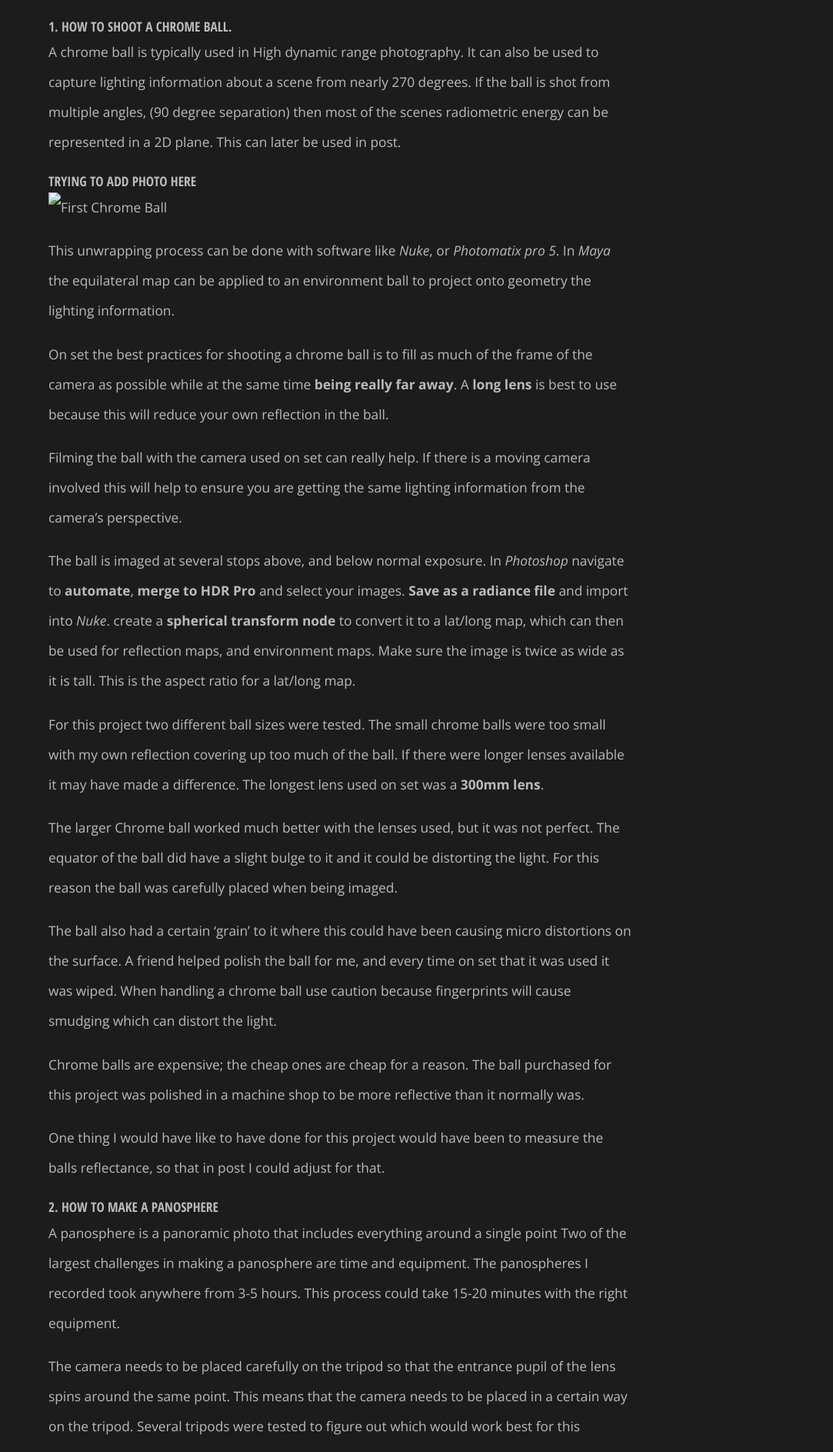
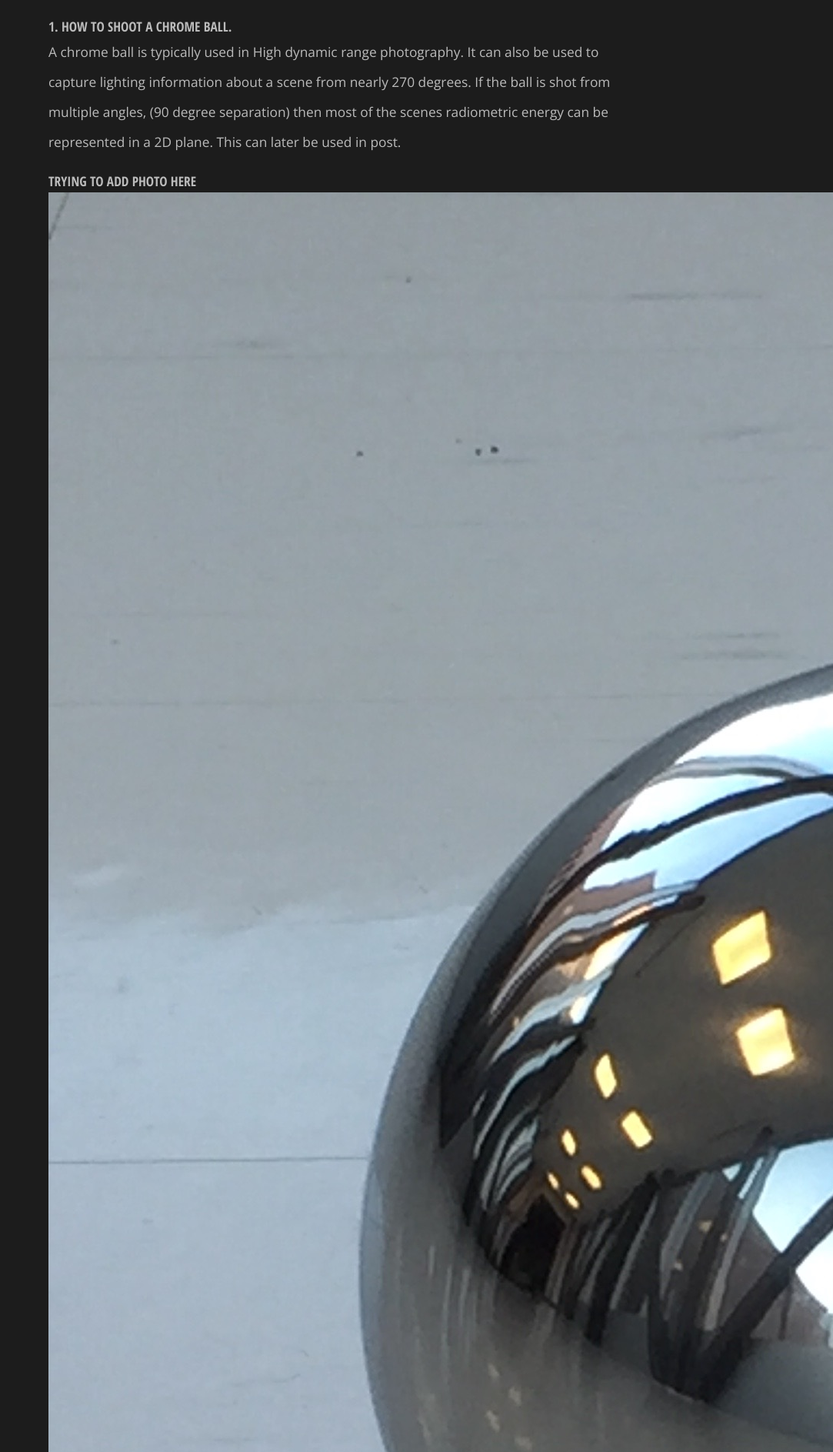
Before and after one commit to drewgillievfx/DrewGillie.com, a Jekyll site: the page built from _projects/01-Thesis.md, in a window 1280 px wide. Shown: the part 751-2638 px from the top of the page at 77% size, without its empty margins (197-1280 px from the left). Built offline with Jekyll 4.4.1, drawn with Linux system fonts in a browser that asks for light colours.

Commit message:
i think this one will work for my image_v08

```diff
--- a/_projects/01-Thesis.md
+++ b/_projects/01-Thesis.md
@@ -33,8 +33,7 @@ the scenes radiometric energy can be represented in a 2D plane. This can later
 be used in post.
 
 # trying to add photo here
-![First Chrome Ball](/Users/Drew/Projects/DrewGillie.com/images/Chrome ball/IMG_9153.jpg)
-
+![First Chrome Ball](/images/Chrome%20ball/IMG_9153.jpg)
 
   This unwrapping process can be done with software like *Nuke*, or
 *Photomatix pro 5*. In *Maya* the equilateral map can be applied to an
```
